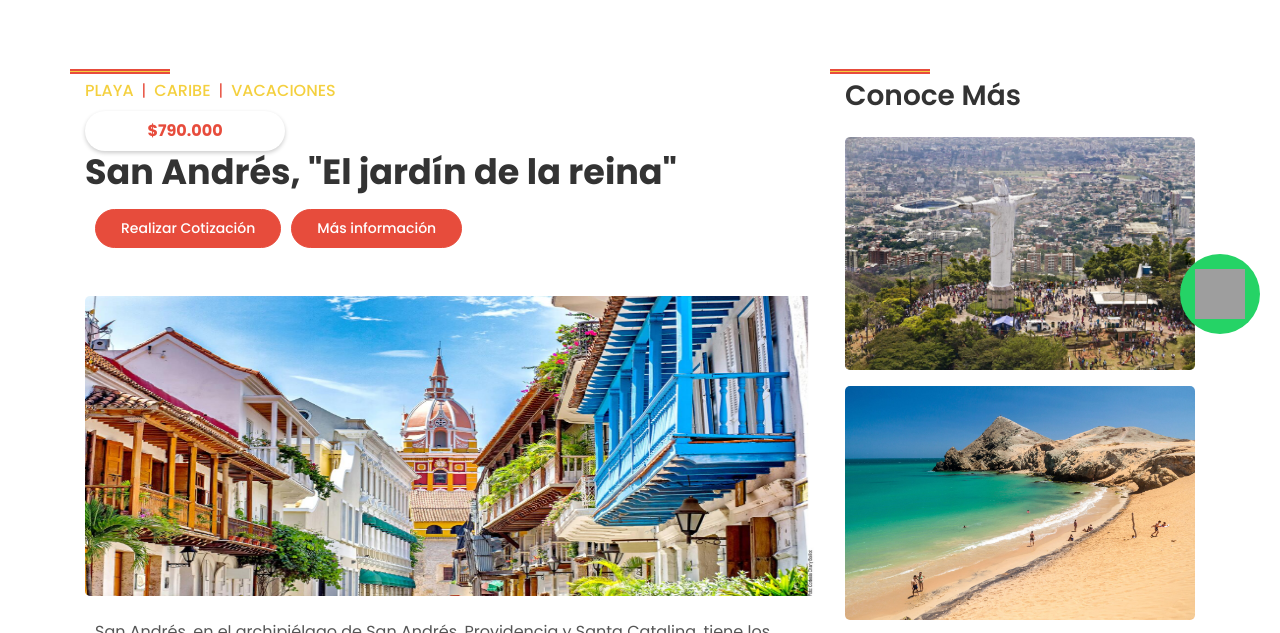
After one commit to narto12345/SoZa-OnVacation, a Django app: page /offer-detail/ in a window 1280 px wide. The commit adds this page. Shown: the part 446-1079 px from the top of the page. Run offline with Django 5.2, Linux system fonts and the light colour scheme; some libraries are stand-ins or nearby versions; grey boxes are pictures that could not be loaded.

Commit message:
The detail page (frontend) is created

```diff
--- /dev/null
+++ b/PrincipalSite/static/css/offer-detail.css
@@ -0,0 +1,69 @@
+.page-header {
+    background: linear-gradient(rgba(0, 0, 0, 0.3), rgba(0, 0, 0, 0.3)), url(../img/medellin.avif), no-repeat center center;
+    background-size: cover;
+}
+
+.img-fluid {
+    max-width: 100%;
+    height: auto;
+    max-height: 300px;
+}
+
+.price {
+    max-width: 200px;
+    height: auto;
+    background-color: var(--tertiary);
+    color: var(--text-secondary);
+    border: none;
+    border-radius: 30px;
+    display: flex;
+    justify-content: center;
+    align-items: center;
+    font-size: 16px;
+    font-weight: bold;
+    cursor: pointer;
+    box-shadow: 0 2px 4px rgba(0, 0, 0, 0.2);
+    transition: background-color 0.3s ease, transform 0.2s ease;
+}
+
+/* Hover para el botón */
+.price:hover {
+    background-color: #d32f2f;
+    color: white;
+    cursor: default;
+    /* Más oscuro al pasar el cursor */
+    transform: scale(1.1);
+    /* Pequeño efecto de zoom */
+}
+
+/* Efecto activo (al hacer clic) */
+.price:active {
+    transform: scale(0.95);
+    /* Reducir un poco al presionar */
+}
+
+.options {
+    display: flex;
+}
+
+.options a {
+    margin-left: 10px;
+    transition: 0.5s;
+}
+
+.options a:hover {
+    background-color: var(--secondary);
+    border-color: var(--secondary);
+}
+
+
+@media (max-width: 991px) {
+    .options {
+        flex-direction: column;
+    }
+
+    .options a {
+        margin-left: 0;
+        margin-top: 10px;
+    }
+}
--- a/PrincipalSite/templates/base.html
+++ b/PrincipalSite/templates/base.html
@@ -90,7 +90,8 @@
                             <i class="fas fa-home mb-2"></i> <!-- Icono de inicio -->
                             Inicio
                         </a>
-                        <a href="{% url 'offers' %}" class="option-nav nav-item nav-link d-flex flex-column align-items-center">
+                        <a href="{% url 'offers' %}"
+                            class="option-nav nav-item nav-link d-flex flex-column align-items-center">
                             <i class="fas fa-plane mb-2"></i> <!-- Icono de oferta -->
                             Ofertas
                         </a>
@@ -127,9 +128,10 @@
                                     <i class="fas fa-tag mb-2"></i> <!-- Icono de sobre nosotros -->
                                     <p>Ofertas</p>
                                 </a>
-                                <a href="#" class="nav-item nav-link d-flex flex-row align-items-center">
+                                <a href="{% url 'trazability' %}"
+                                    class="nav-item nav-link d-flex flex-row align-items-center">
                                     <i class="fas fa-map-marker-alt mb-2"></i> <!-- Icono de sobre nosotros -->
-                                    <p>Contacto</p>
+                                    <p>Mensajes</p>
                                 </a>
                             </div>
                         </div>
--- /dev/null
+++ b/PrincipalSite/templates/offer-detail.html
@@ -0,0 +1,74 @@
+{% extends 'base.html' %}
+{% load static %}
+{% block styles %}
+<link rel="stylesheet" href="{% static 'css/style.css' %}">
+<link rel="stylesheet" href="{% static 'css/index.css' %}">
+<link rel="stylesheet" href="{% static 'css/login.css' %}">
+<link rel="stylesheet" href="{% static 'css/offer-detail.css' %}">
+{% endblock %}
+
+{% block content %}
+<div class="jumbotron jumbotron-fluid page-header">
+    <div class="container text-center py-5">
+        <h1 class="text-white display-3 mt-lg-5">Nuestras Ofertas</h1>
+        <div class="d-inline-flex align-items-center text-white">
+        </div>
+    </div>
+</div>
+
+<!-- Detail Start -->
+<div class="container-fluid py-5">
+    <div class="container">
+        <div class="row">
+            <div class="col-lg-8">
+                <div class="mb-5">
+                    <div class="d-flex mb-2">
+                        <span class="text-secondary text-uppercase font-weight-medium" href="">Playa</span>
+                        <span class="text-primary px-2">|</span>
+                        <span class="text-secondary text-uppercase font-weight-medium" href="">Caribe</span>
+                        <span class="text-primary px-2">|</span>
+                        <span class="text-secondary text-uppercase font-weight-medium" href="">Vacaciones</span>
+                    </div>
+                    <span class="price py-2" href="#">$790.000</span>
+                    <h1 class="section-title mb-3" style="font-size: 35px;">San Andrés, "El jardín de la reina"
+
+                    </h1>
+                    <div class="options">
+                        <a class="btn btn-sm btn-primary py-2" href="#">Realizar Cotización</a>
+                        <a class="btn btn-sm btn-primary py-2" href="#">Más información</a>
+                    </div>
+                </div>
+
+                <div class="mb-5">
+                    <img class="img-fluid rounded w-100 mb-4" src="{% static 'img/cartagena.jpg' %}" alt="Image">
+                    <p>San Andrés, en el archipiélago de San Andrés, Providencia y Santa Catalina, tiene los apodos
+                        de "El jardín de la reina" y "La del mar de 7 colores".
+                        El archipiélago de San Andrés, Providencia y Santa Catalina es uno de los destinos
+                        turísticos más populares de Colombia. Se encuentra en el mar Caribe, frente a la costa de
+                        Nicaragua, y cuenta con el 91% de los arrecifes de coral del país. Las aguas del
+                        archipiélago son conocidas como el Mar de los Siete Colores por su belleza natural.</p>
+                    <p>El archipiélago de San Andrés, Providencia y Santa Catalina es uno de los destinos insulares
+                        más populares de Colombia. Situado frente a la costa de Nicaragua, en el mar Caribe, este
+                        archipiélago alberga el 91% de los arrecifes de coral de Colombia y sus aguas reciben el
+                        apodo de Mar de los Siete Colores.</p>
+                </div>
+            </div>
+
+            <div class="col-lg-4 mt-5 mt-lg-0">
+                <h3 class="mb-4 section-title">Conoce Más</h3>
+                <div class="mb-3">
+                    <img src="{% static 'img/cali.jpg' %}" alt="" class="img-fluid rounded">
+                </div>
+                <div class="mb-3">
+                    <img src="{% static 'img/guarija.jpeg' %}" alt="" class="img-fluid rounded">
+                </div>
+                <div class="mb-3">
+                    <div class="mb-5">
+                        <img src="{% static 'img/medellin.avif' %}" alt="" class="img-fluid rounded">
+                    </div>
+                </div>
+            </div>
+        </div>
+    </div>
+    <!-- Detail End -->
+    {% endblock %}
--- a/PrincipalSite/urls.py
+++ b/PrincipalSite/urls.py
@@ -7,5 +7,6 @@ urlpatterns = [
     path("contact/", views.contact, name="contact"),
     path("offers/", views.offers, name="offers"),
     path("trazability/", views.trazability, name="trazability"),
-    path("create_offer/", views.create_offer, name="create_offer")
+    path("create_offer/", views.create_offer, name="create_offer"),
+    path("offer-detail/", views.offer_detail, name="offer-detail"),
 ]
--- a/PrincipalSite/views.py
+++ b/PrincipalSite/views.py
@@ -17,8 +17,14 @@ def contact(request):
 def offers(request):
     return render(request, "offers.html")
 
+
 def trazability(request):
     return render(request, "trazability.html")
 
+
 def create_offer(request):
     return render(request, "form_offer.html")
+
+
+def offer_detail(request):
+    return render(request, "offer-detail.html")
```
Also changed, not shown: PrincipalSite/templates/offers.html (+12 -12 lines).
